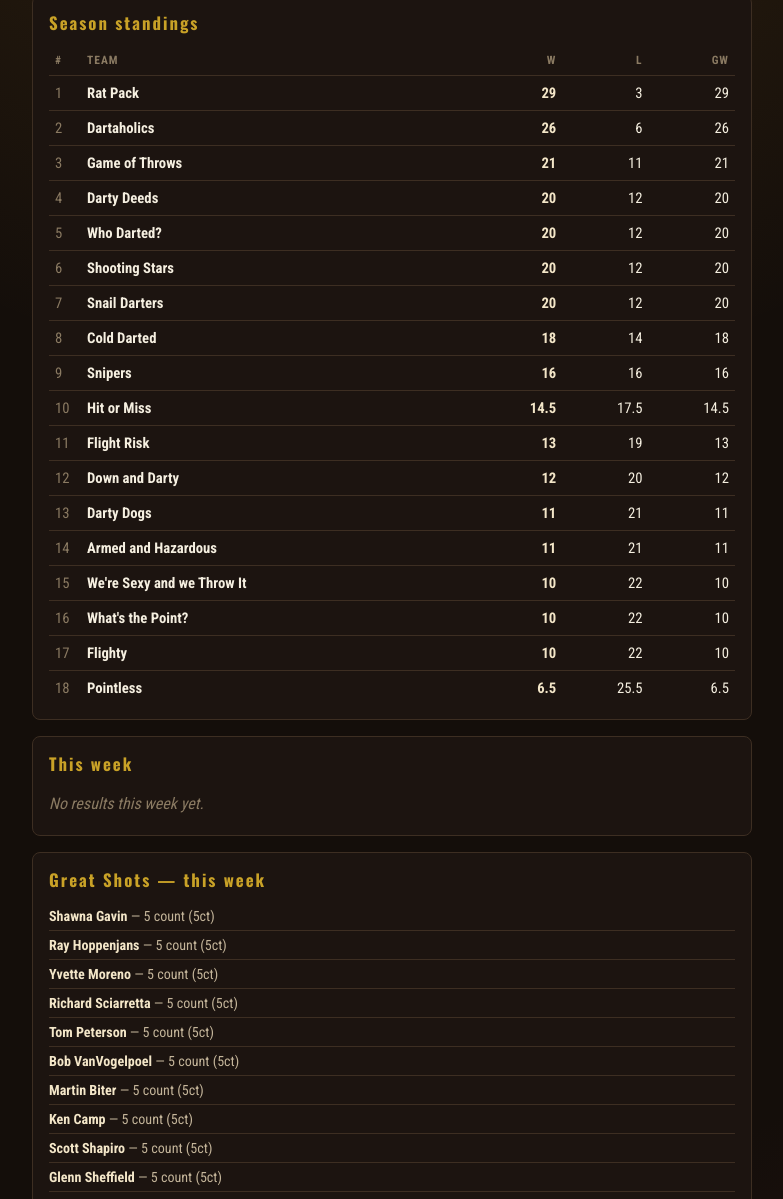
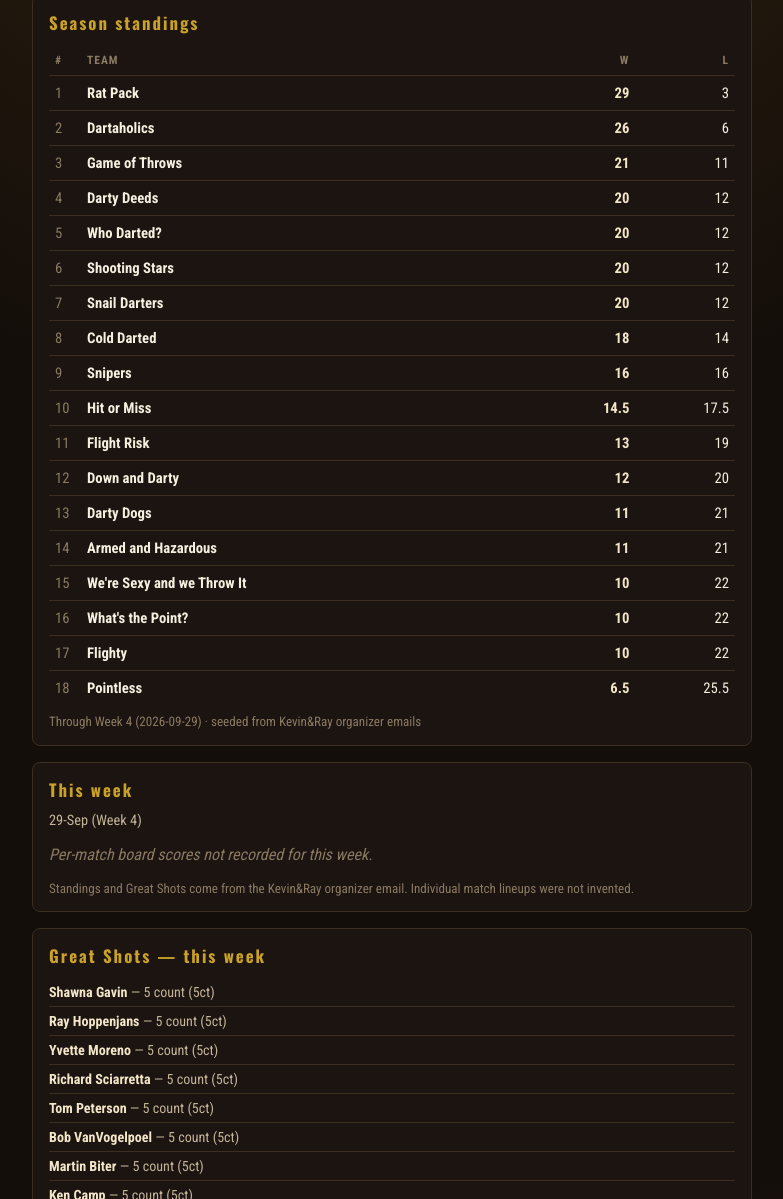
Before and after one commit to git-denyeh/darts-scorecard, a plain HTML site: page standings.html in a window 1280 px wide. Shown: the part 153-1352 px from the top of the page, without its empty margins (248-1031 px from the left). Drawn offline with nearby package versions, Linux system fonts and the light colour scheme.

Commit message:
Standings page supports email-seeded Week 4 W-L + Great Shots

```diff
--- a/standings.html
+++ b/standings.html
@@ -54,6 +54,7 @@ tr:last-child td{border-bottom:none}
 .shot:last-child{border-bottom:none}
 .shot strong{color:var(--cream)}
 .empty{color:var(--dim);font-style:italic;padding:8px 0}
+.note{color:var(--dim);font-size:.82rem;margin-top:8px;line-height:1.35}
 .toast{
   position:fixed;bottom:24px;left:50%;transform:translateX(-50%);
   background:var(--green);color:#fff;padding:10px 18px;border-radius:8px;
@@ -119,7 +120,7 @@ footer{text-align:center;color:var(--dim);font-size:.75rem;margin-top:24px}
   }
   function esc(s) {
     return String(s == null ? '' : s)
-      .replace(/&/g,'&amp;').replace(/</g,'&lt;').replace(/>/g,'&gt;').replace(/"/g,'&quot;');
+      .replace(/&/g,'&').replace(/</g,'<').replace(/>/g,'>').replace(/"/g,'"');
   }
 
   let season = null;
@@ -137,23 +138,28 @@ footer{text-align:center;color:var(--dim);font-size:.75rem;margin-top:24px}
   }
 
   const teams = season.teams || [];
+  const seedNote = season.seed && season.seed.asOfWeek
+    ? '<div class="note">Through Week ' + season.seed.asOfWeek +
+      (season.seed.asOfDate ? ' (' + esc(season.seed.asOfDate) + ')' : '') +
+      ' · seeded from Kevin&Ray organizer emails</div>'
+    : '';
   if (!teams.length) {
     document.getElementById('standings-body').innerHTML = '<div class="empty">No matches submitted yet.</div>';
   } else {
-    let html = '<table><thead><tr><th class="rank">#</th><th>Team</th><th class="num">W</th><th class="num">L</th><th class="num">GW</th></tr></thead><tbody>';
+    let html = '<table><thead><tr><th class="rank">#</th><th>Team</th><th class="num">W</th><th class="num">L</th></tr></thead><tbody>';
     teams.forEach((t, i) => {
       html += '<tr><td class="rank">' + (i + 1) + '</td><td class="name">' + esc(t.name) +
         '</td><td class="num wl">' + fmtWL(t.wins) + '</td><td class="num">' + fmtWL(t.losses) +
-        '</td><td class="num">' + fmtWL(t.gameWins) + '</td></tr>';
+        '</td></tr>';
     });
-    html += '</tbody></table>';
+    html += '</tbody></table>' + seedNote;
     document.getElementById('standings-body').innerHTML = html;
   }
 
   const week = (season.weeks && season.weeks[0]) || null;
-  if (!week || !(week.results || []).length) {
+  if (!week) {
     document.getElementById('week-body').innerHTML = '<div class="empty">No results this week yet.</div>';
-  } else {
+  } else if ((week.results || []).length) {
     document.getElementById('week-body').innerHTML =
       '<div class="sub" style="margin-bottom:8px">' + esc(week.dateLabel || week.date) + '</div>' +
       week.results.map(r =>
@@ -162,14 +168,29 @@ footer{text-align:center;color:var(--dim);font-size:.75rem;margin-top:24px}
         '<span class="score">' + fmtWL(r.wins.left) + ' – ' + fmtWL(r.wins.right) + '</span>' +
         '<span>' + esc(r.rightName) + '</span></div>'
       ).join('');
+  } else {
+    let body = '<div class="sub" style="margin-bottom:8px">' + esc(week.dateLabel || week.date) + '</div>';
+    if (week.source === 'kevin-ray-email') {
+      body += '<div class="empty">Per-match board scores not recorded for this week.</div>' +
+        '<div class="note">Standings and Great Shots come from the Kevin&Ray organizer email. Individual match lineups were not invented.</div>';
+    } else {
+      body += '<div class="empty">No board results posted for this week yet.</div>';
+    }
+    document.getElementById('week-body').innerHTML = body;
   }
 
   const shots = (week && week.greatShots) || [];
-  if (!shots.length) {
-    document.getElementById('shots-body').innerHTML = '<div class="empty">None recorded this week.</div>';
-  } else {
+  const gst = week && week.greatShotsText;
+  if (shots.length) {
     document.getElementById('shots-body').innerHTML =
       shots.map(s => '<div class="shot">' + shotLine(s) + '</div>').join('');
+  } else if (gst && (gst.cricket || gst.oh1)) {
+    let html = '';
+    if (gst.cricket) html += '<div class="shot"><strong>Cricket</strong> — ' + esc(gst.cricket) + '</div>';
+    if (gst.oh1) html += '<div class="shot"><strong>\'01</strong> — ' + esc(gst.oh1) + '</div>';
+    document.getElementById('shots-body').innerHTML = html;
+  } else {
+    document.getElementById('shots-body').innerHTML = '<div class="empty">None recorded this week.</div>';
   }
 
   document.getElementById('copy-digest').addEventListener('click', () => {
```
